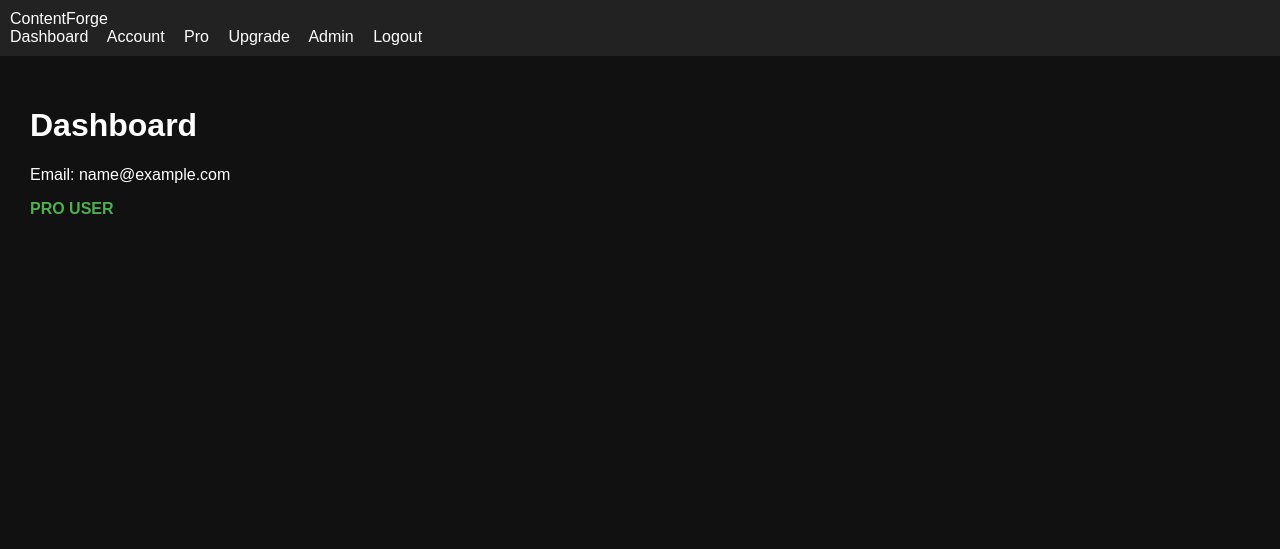
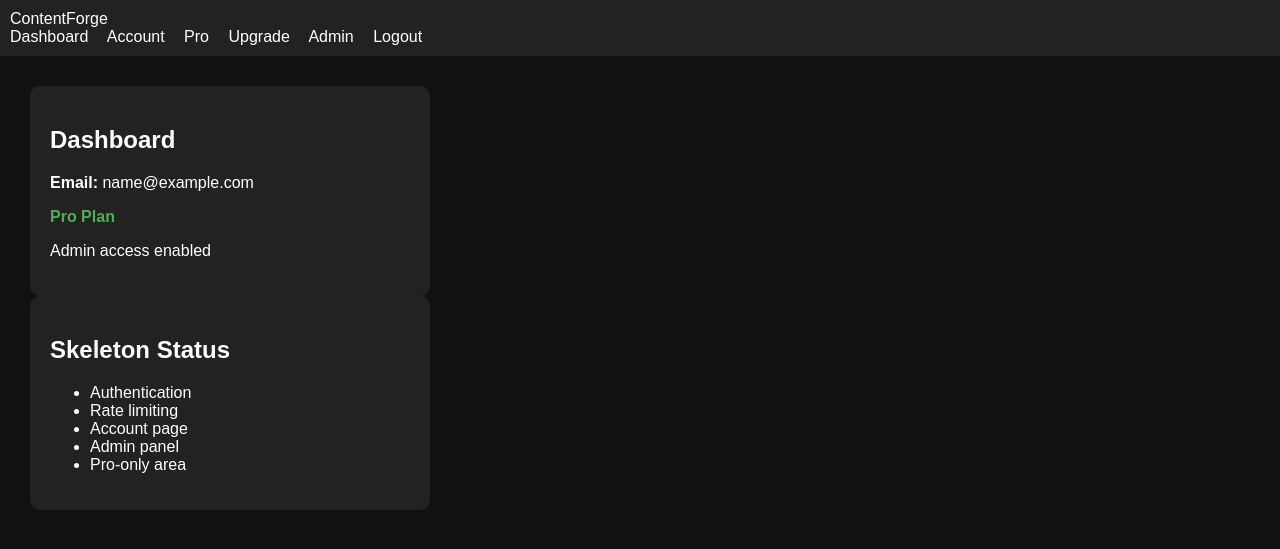
Before and after one commit to jaywtse132/contentforge, a Flask app: page /dashboard in a window 1280 px wide. Shown: the top 549 px of the page. Run offline with Flask 3, Linux system fonts and the light colour scheme; the visitor is signed in with stand-in values (Sample User, id 1); tables that the repository leaves empty hold one stand-in row (values such as "Sample post").

Commit message:
Update dashboard.html

```diff
--- a/templates/dashboard.html
+++ b/templates/dashboard.html
@@ -1,16 +1,32 @@
 {% extends "base.html" %}
 
 {% block content %}
+<div class="grid">
+    <section class="card">
+        <h1>Dashboard</h1>
+        <p><strong>Email:</strong> {{ user.email }}</p>
 
-<h1>Dashboard</h1>
+        {% if user.is_pro %}
+        <p class="pro">Pro Plan</p>
+        {% else %}
+        <p class="free">Free Plan</p>
+        <a href="{{ url_for('upgrade') }}" class="button-link">Upgrade to Pro</a>
+        {% endif %}
 
-<p>Email: {{ user.email }}</p>
+        {% if user.is_admin %}
+        <p class="badge">Admin access enabled</p>
+        {% endif %}
+    </section>
 
-{% if user.is_pro %}
-    <p class="pro">PRO USER</p>
-{% else %}
-    <p class="free">Free Plan</p>
-    <a href="/upgrade"><button>Upgrade</button></a>
-{% endif %}
-
+    <section class="card">
+        <h2>Skeleton Status</h2>
+        <ul class="clean-list">
+            <li>Authentication</li>
+            <li>Rate limiting</li>
+            <li>Account page</li>
+            <li>Admin panel</li>
+            <li>Pro-only area</li>
+        </ul>
+    </section>
+</div>
 {% endblock %}
```
